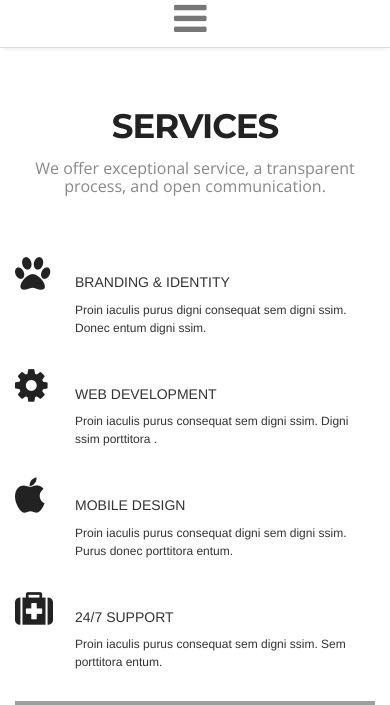
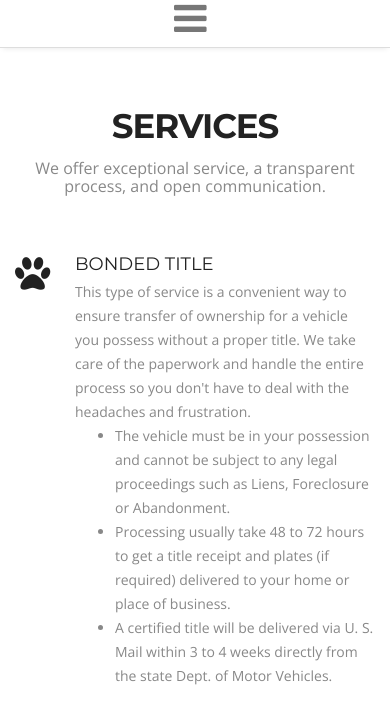
Before and after one commit to gmartinez31/TitleStore, a Django app: page / in a window 390 px wide. Shown: the part 388-1093 px from the top of the page. Run offline with Django 3.2, Linux system fonts and the light colour scheme; grey boxes are pictures that could not be loaded.

Commit message:
bonded title section complete

```diff
--- a/titlestor/static/titlestor/css/style.css
+++ b/titlestor/static/titlestor/css/style.css
@@ -255,7 +255,23 @@ color: #fff;
 	margin:0 0 60px 0;
 }
 
+#bonded {
+	font-family: 'Montserrat', sans-serif;
+	color:#222222;
+	font-size:18px;
+	margin:0 0 5px 0;
+	text-transform:uppercase;
+	font-weight:500;
+}
 
+#bonded-text {
+	line-height:24px;
+	margin:0;
+	font-family: 'Open Sans', sans-serif;
+	font-size:14px;
+	font-weight:normal;
+	color:#888888;
+}
 
 /* Featured Work
 ---------------------------------*/
--- a/titlestor/templates/base.html
+++ b/titlestor/templates/base.html
@@ -90,14 +90,20 @@
             <h2 id='services'>Services</h2>
             <h6 id='servsum'>We offer exceptional service, a transparent process, and open communication.</h6>
             <div class="row">
-                <div class="col-lg-4 col-sm-6 wow fadeInLeft delay-05s">
+                <div class="col-lg-6 col-sm-6 wow fadeInLeft delay-05s">
                     <div class="service-list">
                         <div class="service-list-col1">
                             <i class="fa-paw"></i>
                         </div>
                         <div class="service-list-col2">
-                            <h3>branding &amp; identity</h3>
-                            <p>Proin iaculis purus digni consequat sem digni ssim. Donec entum digni ssim.</p>
+                            <h3 id='bonded'>Bonded Title</h3>
+                            <p id='bonded-text'>This type of service is a convenient way to ensure transfer of ownership for a vehicle you possess without a proper title. We take care of the paperwork and handle the entire process so you don't have to deal with the headaches and frustration. </p>
+                            <ul id='bonded-text'>
+                                <li>The vehicle must be in your possession and cannot be subject to any legal proceedings such as Liens, Foreclosure or Abandonment.</li>
+                                <li>Processing usually take 48 to 72 hours to get a title receipt and plates (if required) delivered to your home or place of
+                                business.</li>
+                                <li>A certified title will be delivered via U. S. Mail within 3 to 4 weeks directly from the state Dept. of Motor Vehicles.</li>
+                            </ul>
                         </div>
                     </div>
                     <div class="service-list">
@@ -128,8 +134,8 @@
                         </div>
                     </div>
                 </div>
-                <figure class="col-lg-8 col-sm-6  text-right wow fadeInUp delay-02s">
-                    <img src="img/macbook-pro.png" alt="">
+                <figure class="col-lg-6 col-sm-6  text-right wow fadeInUp delay-02s">
+                    <img src="{% static 'titlestor/img/carkeys.png' %}" alt="car keys">
                 </figure>
 
             </div>
```
Also changed, not shown: titlestor/static/titlestor/img/carkeys.png (added).
